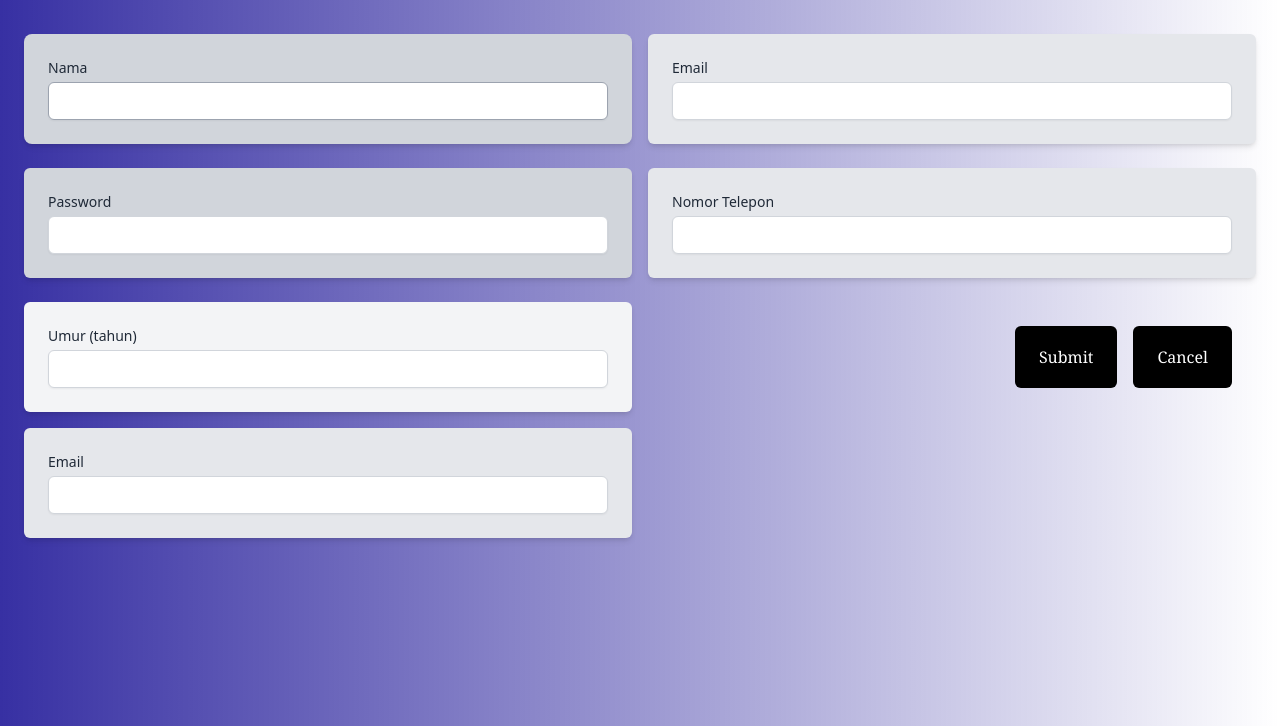
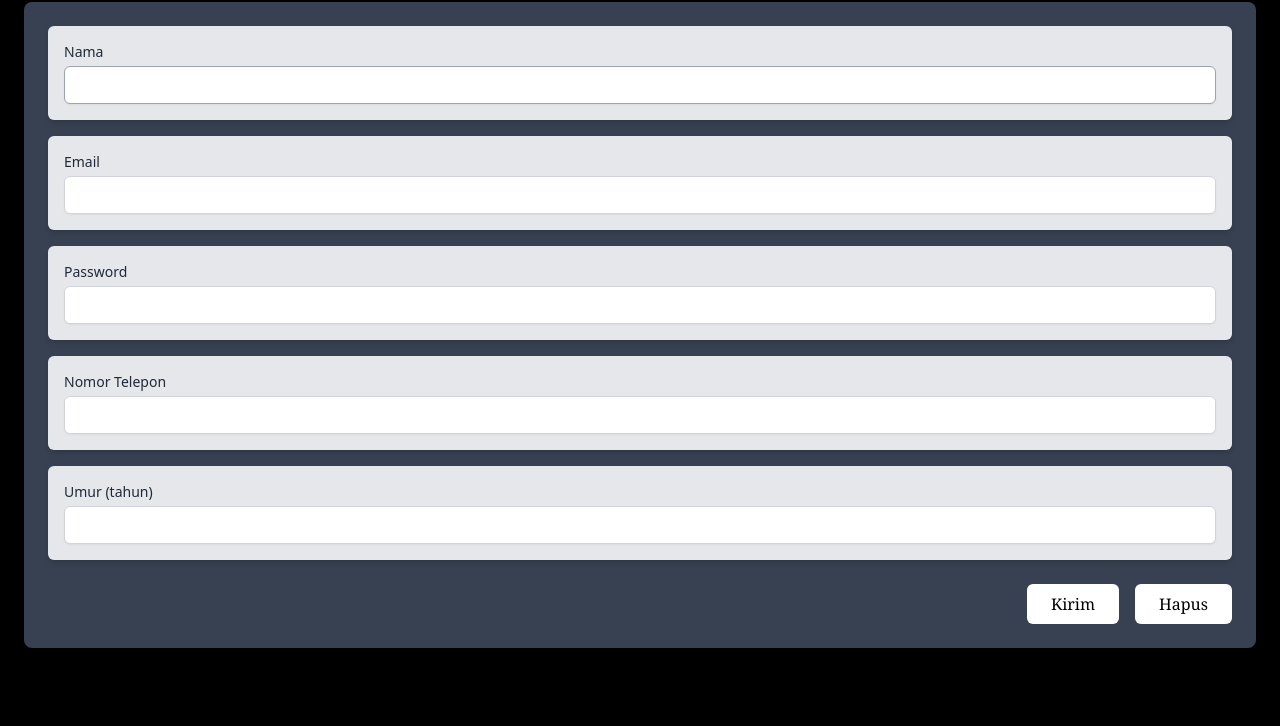
Before and after one commit to riamaraulina/riamaraulina, a website: page regex-components/index.html in a window 1280 px wide. Shown: the part 74-800 px from the top of the page. Drawn offline with nearby package versions, Linux system fonts and the light colour scheme.

Commit message:
change regex

```diff
--- a/regex-components/index.html
+++ b/regex-components/index.html
@@ -10,72 +10,54 @@
     <script src="https://cdn.tailwindcss.com"></script>
 	<link href="https://cdnjs.cloudflare.com/ajax/libs/flowbite/2.3.0/flowbite.min.css" rel="stylesheet" />
 </head>
-<body class="bg-gradient-to-r from-indigo-800 black-600 to-black-500 p-6" >
-    <h1 class=" text-center text-3xl font-bold mb-4 font-serif">Daftar Akun Kelas Salon </h1>
-    <div class="grid grid-cols-2 gap-4 pt-8">
-        <div class="bg-gray-300 p-6 rounded-lg shadow-md">
-
+<body class="bg-black p-6" >
+    <h1 class="text-center text-3xl font-bold mb-4 font-serif text-white">Daftar Akun Kelas Salon </h1>
+    <div class="bg-gray-700 rounded-lg shadow-md p-6">
+        <form>
+            <div class="bg-gray-200 p-4 rounded-md shadow-md">
                 <!-- Form Nama -->
                 <label for="nama" class="block text-sm font-medium text-gray-800 pt">Nama</label>
                 <input type="text" id="nama" class="mt-1 focus:ring-indigo-500 focus:border-indigo-800 block w-full shadow-sm sm:text-sm border-gray-400 rounded-md">
                 <span id="nama-error" class="text-sm text-red-600"></span>
             </div>
 
-        <div class="bg-gray-200 p-6 rounded-md shadow-md">
+            <div class="bg-gray-200 p-4 rounded-md shadow-md mt-4">
                 <!-- Form Email -->
                 <label for="email" class="block text-sm font-medium text-gray-800">Email</label>
                 <input type="email" id="email" class="mt-1 focus:ring-indigo-600 focus:border-indigo-500 block w-full shadow-sm sm:text-sm border-gray-300 rounded-md">
                 <span id="email-error" class="text-sm text-red-600"></span>
             </div>
-    </div>
 
-
-    <div class="grid grid-cols-2 gap-4 mt-6">
-        <div class="bg-gray-300 p-6 rounded-md shadow-md">
+            <div class="bg-gray-200 p-4 rounded-md shadow-md mt-4">
                 <!-- Form Password -->
                 <label for="password" class="block text-sm font-medium text-gray-800">Password</label>
                 <input type="password" id="password" class="mt-1 focus:ring-indigo-500 focus:border-indigo-500 block w-full shadow-sm sm:text-sm border-gray-300 rounded-md">
                 <span id="password-error" class="text-sm text-red-400"></span>
             </div>
 
-        <div class="bg-gray-200 p-6 rounded-md shadow-md">
+            <div class="bg-gray-200 p-4 rounded-md shadow-md mt-4">
                 <!-- Form Nomor Telepon -->
                 <label for="telepon" class="block text-sm font-medium text-gray-800">Nomor Telepon</label>
                 <input type="tel" id="telepon" class="mt-1 focus:ring-indigo-400 focus:border-indigo-400 block w-full shadow-sm sm:text-sm border-gray-300 rounded-md">
                 <span id="telepon-error" class="text-sm text-red-400"></span>
             </div>
-    </div>
 
-
-    <div class="grid grid-cols-2 gap-4 mt-6">
-        <div class="bg-gray-100 p-6 rounded-md shadow-md">
+            <div class="bg-gray-200 p-4 rounded-md shadow-md mt-4">
                 <!-- Form Umur -->
                 <label for="umur" class="block text-sm font-medium text-gray-800">Umur (tahun)</label>
                 <input type="number" id="umur" class="mt-1 focus:ring-indigo-500 focus:border-indigo-400 block w-full shadow-sm sm:text-sm border-gray-300 rounded-md">
                 <span id="umur-error" class="text-sm text-red-400"></span>
             </div>
-        <div class="p-6 flex justify-end">
-            <button class="bg-black text-white px-6 py-2 rounded-md mr-4 font-serif">Submit</button>
-            <button class="bg-black text-white px-6 py-2 rounded-md font-serif">Cancel</button>
+
+            <!-- Tombol Submit dan Cancel -->
+            <div class="flex justify-end mt-6">
+                <button class="bg-white text-black px-6 py-2 rounded-md mr-4 font-serif">Kirim</button>
+                <button class="bg-white text-black px-6 py-2 rounded-md font-serif">Hapus</button>
+            </div>
+        </form>
     </div>
 
-    <!-- <style>
-        body {
-            background-image: url('https://brokenbowranch.net/wp-content/uploads/2023/10/IMG_1935-1024x768.jpg');
-            background-size: cover;
-            background-position: center;
-            height: 100vh;
-            margin: 0;
-            position: relative;
-        }
-    </style> -->
+
  <script src="script.js"></script>
 </body>
 </html>
-<div class="bg-gray-200 p-6 rounded-md shadow-md">
-    <!-- Form Email -->
-    <label for="email" class="block text-sm font-medium text-gray-800">Email</label>
-    <input type="email" id="email" class="mt-1 focus:ring-indigo-600 focus:border-indigo-500 block w-full shadow-sm sm:text-sm border-gray-300 rounded-md">
-    <span id="email-error" class="text-sm text-red-600"></span>
-</div>
-</div>
```
Lines whose indentation alone changed are shown as unchanged.
